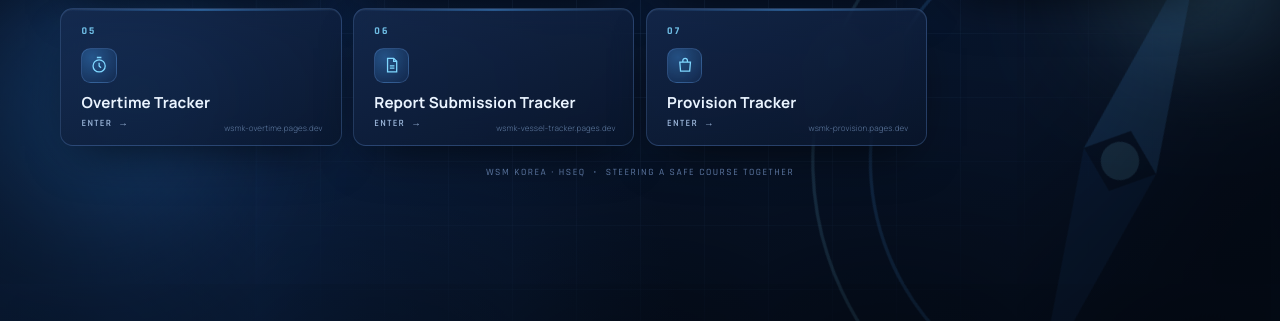
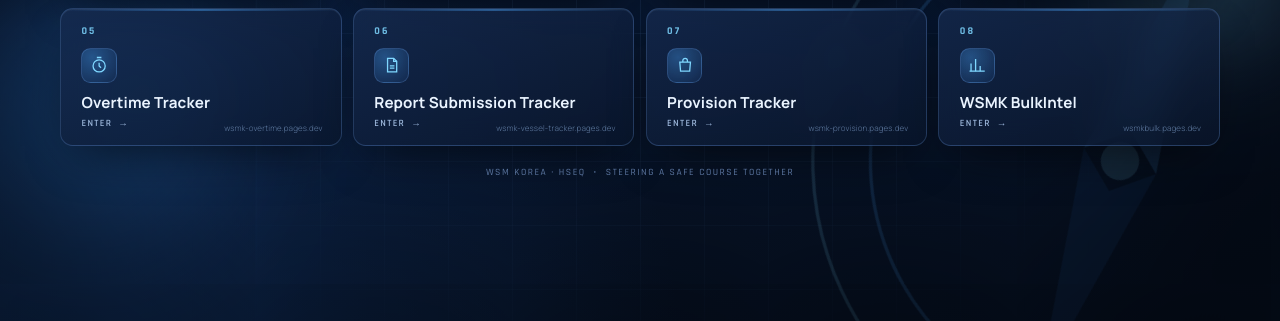
Before and after one commit to brightatsea-alt/wsmk-gateway, a plain HTML site: page index.html in a window 1280 px wide. Shown: the part 479-800 px from the top of the page. Drawn offline with Linux system fonts and the light colour scheme; a script that the page names is missing.

Commit message:
Add files via upload

```diff
--- a/index.html
+++ b/index.html
@@ -178,6 +178,7 @@
   .g-in-5{animation:rise .7s 1.08s forwards}
   .g-in-6{animation:rise .7s 1.2s forwards}
   .g-in-7{animation:rise .7s 1.32s forwards}
+  .g-in-8{animation:rise .7s 1.44s forwards}
 
   footer{margin-top:clamp(14px,2.6vh,46px);font-size:clamp(8.5px,1.2vh,11.5px);
     letter-spacing:.16em;text-transform:uppercase;
@@ -318,6 +319,18 @@
         </div>
         <span class="host">wsmk-provision.pages.dev</span>
       </a>
+
+      <a class="gate g-in-8" href="https://wsmkbulk.pages.dev/" target="_blank" rel="noopener">
+        <span class="idx">08</span>
+        <span class="ic">
+          <svg viewBox="0 0 24 24"><path d="M4 20V10"/><path d="M10 20V4"/><path d="M16 20v-7"/><path d="M22 20H2"/></svg>
+        </span>
+        <div>
+          <h3>WSMK BulkIntel</h3>
+          <span class="go">Enter <span class="arw">→</span></span>
+        </div>
+        <span class="host">wsmkbulk.pages.dev</span>
+      </a>
     </div>
 
     <footer>WSM Korea · HSEQ &nbsp;•&nbsp; Steering a safe course together</footer>
```
